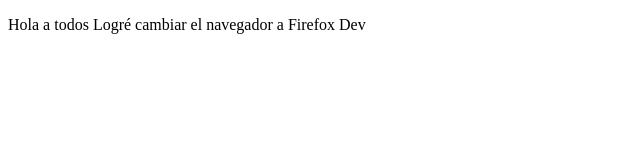
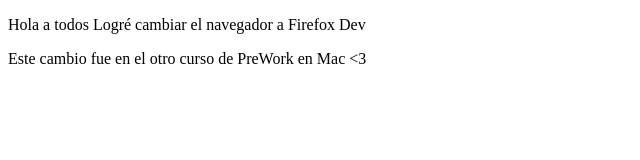
Before and after one commit to josecaldev/prework, a plain HTML site: page index.html in a window 1280 px wide. Shown: the whole page, without its empty margins (0-640 px from the left). Drawn offline with Linux system fonts and the light colour scheme.

Commit message:
New update to the proyect

```diff
--- a/index.html
+++ b/index.html
@@ -12,5 +12,8 @@
         Logré cambiar el navegador a Firefox Dev
 
     </p>
+    <p>
+        Este cambio fue en el otro curso de PreWork en Mac <3
+    </p>
 </body>
 </html>
```
